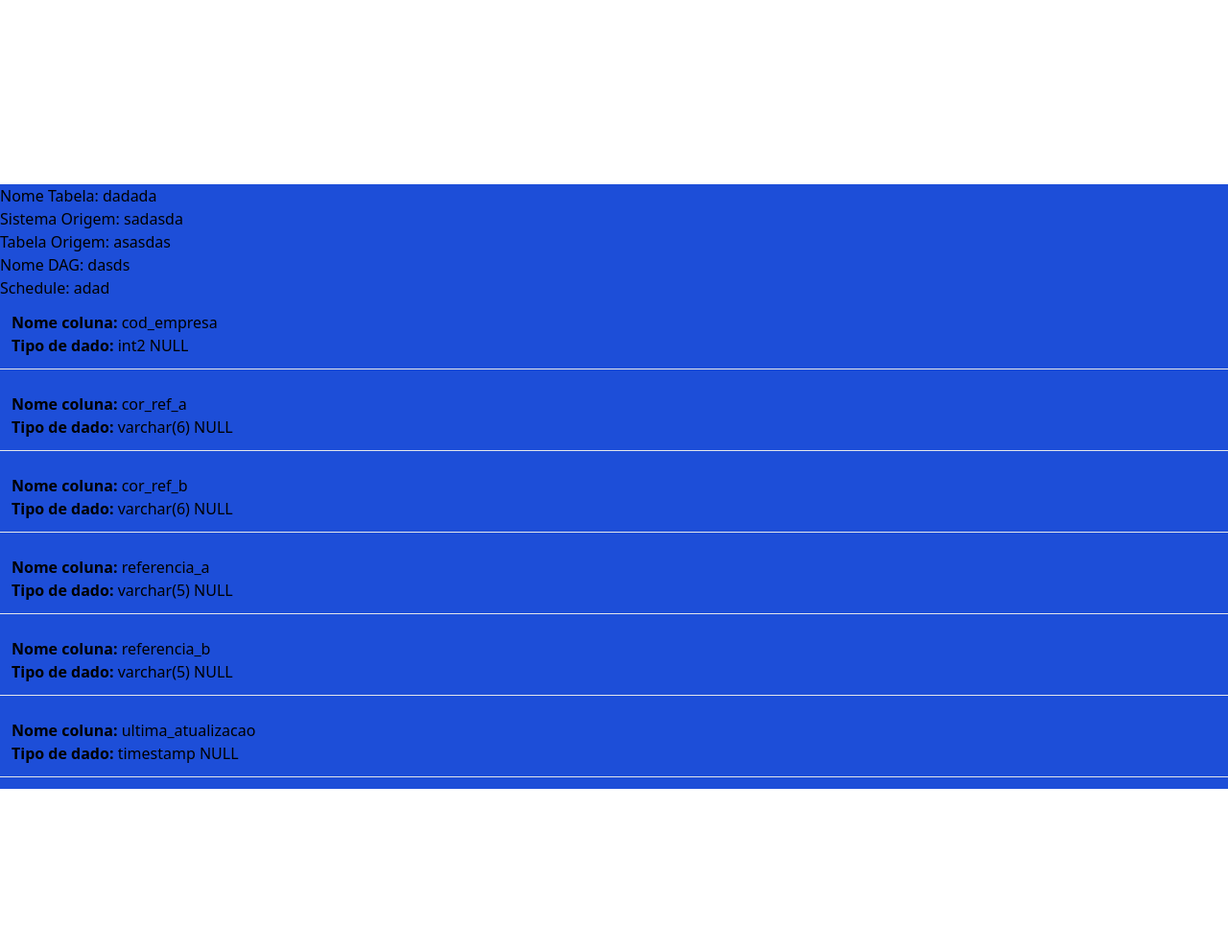
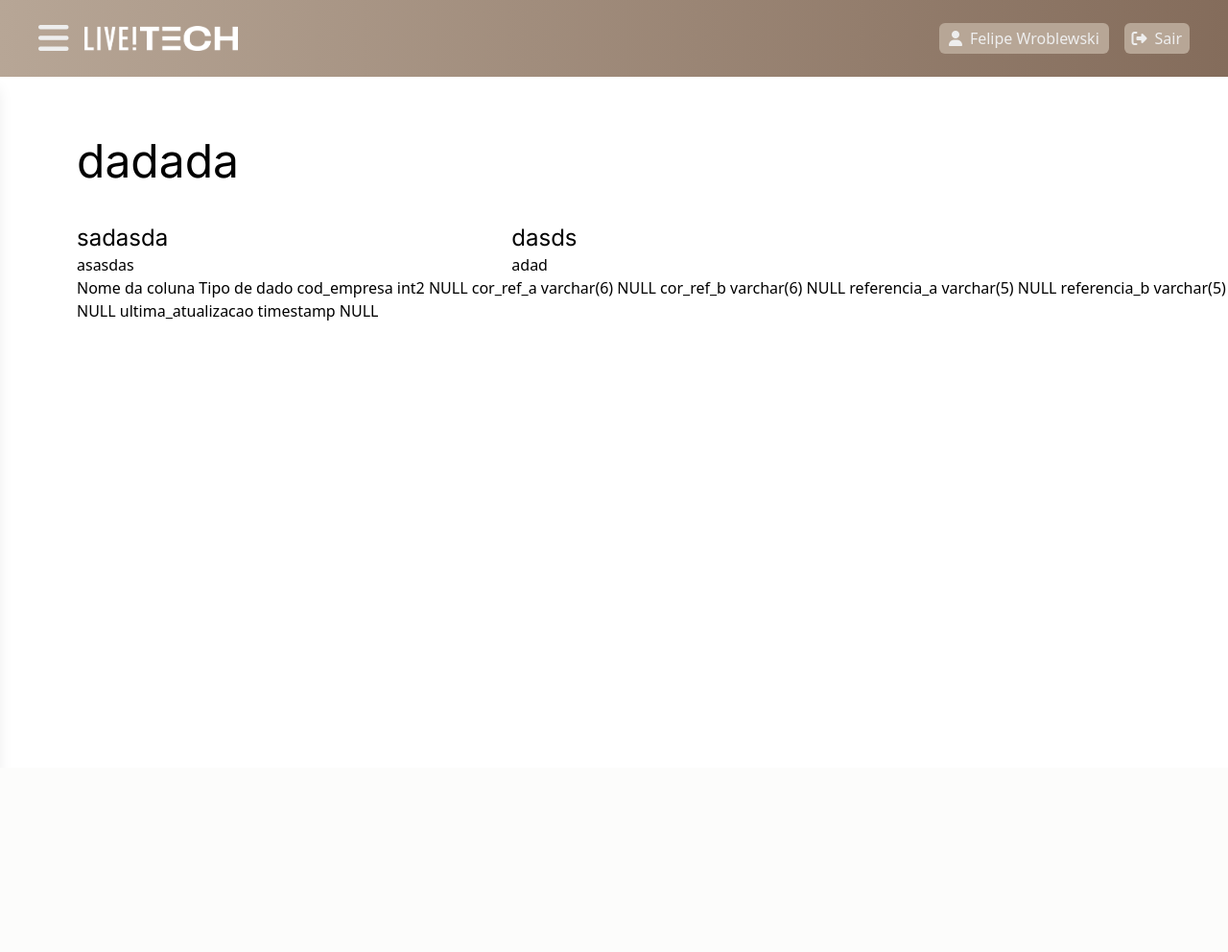
Before and after one commit to FelipeWroblewski/distribuicaoLojas, a Flask app: page /tabela/detalhes/1 in a window 1280 px wide. Shown: the whole page at 96% size. After the commit the page ends 334 px from the top, so only its background shows below. Run offline with Flask 3, Linux system fonts and the light colour scheme; a user stored in the database is signed in; some libraries are stand-ins or nearby versions.

Commit message:
começando a estilizar a pagina de infos das tabelas

```diff
--- a/app/static/css/main.css
+++ b/app/static/css/main.css
@@ -726,6 +726,22 @@ video {
   margin-top: 12rem;
 }
 
+.mt-20 {
+  margin-top: 5rem;
+}
+
+.mt-14 {
+  margin-top: 3.5rem;
+}
+
+.mt-12 {
+  margin-top: 3rem;
+}
+
+.ml-20 {
+  margin-left: 5rem;
+}
+
 .box-border {
   box-sizing: border-box;
 }
@@ -871,6 +887,22 @@ video {
   width: 100%;
 }
 
+.w-2 {
+  width: 0.5rem;
+}
+
+.w-24 {
+  width: 6rem;
+}
+
+.w-96 {
+  width: 24rem;
+}
+
+.w-48 {
+  width: 12rem;
+}
+
 .min-w-full {
   min-width: 100%;
 }
@@ -938,6 +970,10 @@ video {
 
 .gap-4 {
   gap: 1rem;
+}
+
+.gap-40 {
+  gap: 10rem;
 }
 
 .space-y-2 > :not([hidden]) ~ :not([hidden]) {
@@ -1145,6 +1181,14 @@ video {
   padding: 2rem;
 }
 
+.p-48 {
+  padding: 12rem;
+}
+
+.p-40 {
+  padding: 10rem;
+}
+
 .px-3 {
   padding-left: 0.75rem;
   padding-right: 0.75rem;
@@ -1195,6 +1239,22 @@ video {
   padding-top: 10rem;
 }
 
+.pt-48 {
+  padding-top: 12rem;
+}
+
+.pt-36 {
+  padding-top: 9rem;
+}
+
+.pl-20 {
+  padding-left: 5rem;
+}
+
+.pl-12 {
+  padding-left: 3rem;
+}
+
 .text-left {
   text-align: left;
 }
@@ -1244,6 +1304,21 @@ video {
 .text-xs {
   font-size: 0.75rem;
   line-height: 1rem;
+}
+
+.text-7xl {
+  font-size: 4.5rem;
+  line-height: 1;
+}
+
+.text-6xl {
+  font-size: 3.75rem;
+  line-height: 1;
+}
+
+.text-5xl {
+  font-size: 3rem;
+  line-height: 1;
 }
 
 .font-bold {
--- a/app/templates/tabela_detalhes.html
+++ b/app/templates/tabela_detalhes.html
@@ -1,26 +1,42 @@
 {% extends 'base.html' %}
+
+{% include 'navbar.html' %}
 
 {% block content %}
 
 
     <div class="h-screen w-full">
-        <div class="flex justify-center mt-48 flex-col bg-blue-700">
-            <p>Nome Tabela: {{ tabela.nome_tabela }}</p>
-            <p>Sistema Origem: {{ tabela.origem.sistema_origem }}</p>
-            <p>Tabela Origem: {{ tabela.origem.tabela_origem }}</p>
-            <p>Nome DAG: {{ tabela.dag.dag }}</p>
-            <p>Schedule: {{ tabela.dag.schedule }}</p>
+        <div class="flex justify-center pt-36 pl-20 flex-col">
+            <h1 class="text-5xl font-inter">{{ tabela.nome_tabela }}</h1>
+            <div class="flex flex-row mt-10">
+                <div class="w-1/2">
+                <h3 class="text-2xl font-inter">{{ tabela.origem.sistema_origem }}</h3>
+                <p>{{ tabela.origem.tabela_origem }}</p>
+            </div>
+            <div class="w-full ml-20">
+                <h3 class="text-2xl font-inter">{{ tabela.dag.dag }}</h3>
+                <p>{{ tabela.dag.schedule }}</p>
+            </div>
+            </div>
 
-            {%for coluna in colunas%}
-                <div class="mb-3 p-3 border-b border-gray-200">
-                    <p><strong>Nome coluna:</strong> {{ coluna.nome_coluna }}</p>
-                    <p><strong>Tipo de dado:</strong> {{ coluna.tipo_dado }}</p>
+            <thead class="bg-gray-100">
+                <tr>
+                    <th class="px-6 py-3 text-left text-xs font-medium text-gray-700 uppercase tracking-wider">Nome da coluna</th>
+                    <th class="px-6 py-3 text-left text-xs font-medium text-gray-700 uppercase tracking-wider">Tipo de dado</th>
+                </tr>
+            </thead>
+            <tbody class="bg-white divide-y  divide-gray-200">
+                {%for coluna in colunas%}
+                <tr>
+                    <td class="px-6 py-4 whitespace-nowrap text-sm text-gray-500">{{ coluna.nome_coluna }}</td>
+                    <td class="px-6 py-4 whitespace-nowrap text-sm text-gray-500">{{ coluna.tipo_dado }}</td>
+                </tr>
+            {% else %}
+                <td>Nenhuma coluna foi encontrada para esta tabela.</td>
+            {% endfor %}
+            </tbody>
 
-                    </div>
 
-            {% else %}
-                <p class="text-gray-500">Nenhuma coluna foi encontrada para esta tabela.</p>
-            {% endfor %}
         </div>
     </div>
 
```
Also changed, not shown: instance/database.db.
